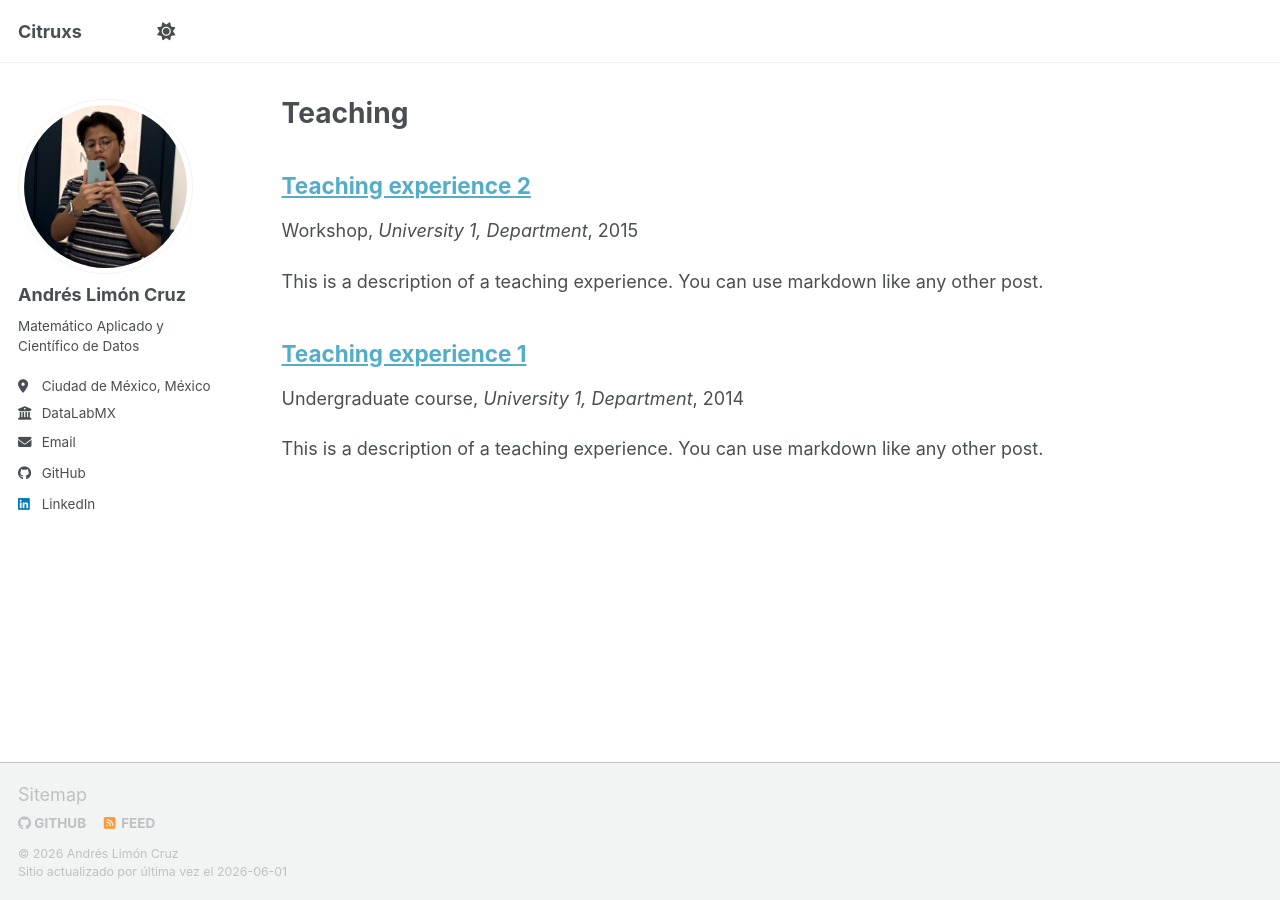
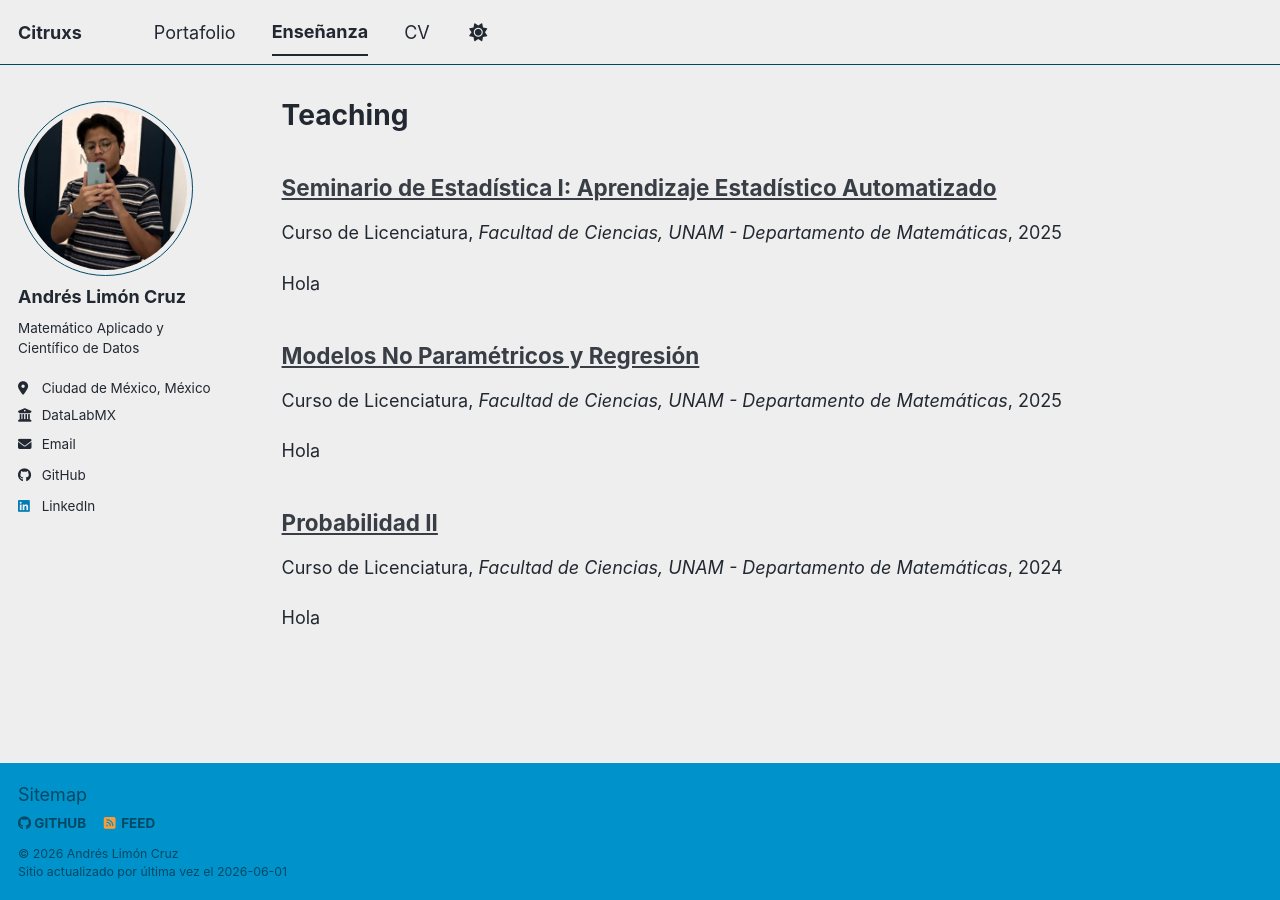
Before and after one commit to Citruxs/Citruxs.github.io, a Jekyll site: the page built from _pages/teaching.html, in a window 1280 px wide. Built offline with Jekyll 4.4.1, drawn with Linux system fonts in a browser that asks for light colours; a script bundle is joined from its source files by our own code; library files that are not in the unit come from our copies.

```diff
--- a/_config.yml
+++ b/_config.yml
@@ -8,7 +8,7 @@
 
 # Basic Site Settings
 locale                   : "es-MX"
-site_theme               : "default" # The available themes options are "default", "air", "sunrise", "mint", "dirt" and "contrast"
+site_theme               : "air" # The available themes options are "default", "air", "sunrise", "mint", "dirt" and "contrast"
 title                    : "Citruxs" # Update this with the title of your site
 title_separator          : "-"
 name                     : &name "Andrés Limón Cruz"
--- a/_teaching/2014-spring-teaching-1.md
+++ /dev/null
@@ -1,20 +0,0 @@
----
-title: "Teaching experience 1"
-collection: teaching
-type: "Undergraduate course"
-permalink: /teaching/2014-spring-teaching-1
-venue: "University 1, Department"
-date: 2014-01-01
-location: "City, Country"
----
-
-This is a description of a teaching experience. You can use markdown like any other post.
-
-Heading 1
-======
-
-Heading 2
-======
-
-Heading 3
-======
--- a/_teaching/2015-spring-teaching-2.md
+++ /dev/null
@@ -1,20 +0,0 @@
----
-title: "Teaching experience 2"
-collection: teaching
-type: "Workshop"
-permalink: /teaching/2015-spring-teaching-1
-venue: "University 1, Department"
-date: 2015-01-01
-location: "City, Country"
----
-
-This is a description of a teaching experience. You can use markdown like any other post.
-
-Heading 1
-======
-
-Heading 2
-======
-
-Heading 3
-======
--- /dev/null
+++ b/_teaching/2025-1-ProbabilidadII.md
@@ -0,0 +1,14 @@
+---
+title: "Probabilidad II"
+collection: teaching
+type: "Curso de Licenciatura"
+permalink: /teaching/2025-1-ProbabilidadII
+venue: "Facultad de Ciencias, UNAM - Departamento de Matemáticas"
+date: 2024-08-01
+location: "Ciudad de México, México"
+---
+
+Hola
+
+Heading 1
+======
--- /dev/null
+++ b/_teaching/2025-2-MNPyR.md
@@ -0,0 +1,14 @@
+---
+title: "Modelos No Paramétricos y Regresión"
+collection: teaching
+type: "Curso de Licenciatura"
+permalink: /teaching/2025-2-MNPyR
+venue: "Facultad de Ciencias, UNAM - Departamento de Matemáticas"
+date: 2025-02-01
+location: "Ciudad de México, México"
+---
+
+Hola
+
+Heading 1
+======
--- /dev/null
+++ b/_teaching/2026-1-Seminario.md
@@ -0,0 +1,14 @@
+---
+title: "Seminario de Estadística I: Aprendizaje Estadístico Automatizado"
+collection: teaching
+type: "Curso de Licenciatura"
+permalink: /teaching/2026-1-Seminario
+venue: "Facultad de Ciencias, UNAM - Departamento de Matemáticas"
+date: 2025-08-01
+location: "Ciudad de México, México"
+---
+
+Hola
+
+Heading 1
+======
```
Also changed, not shown: _data/navigation.yml (+6 -6 lines), _pages/about.md (+23 -16 lines).
